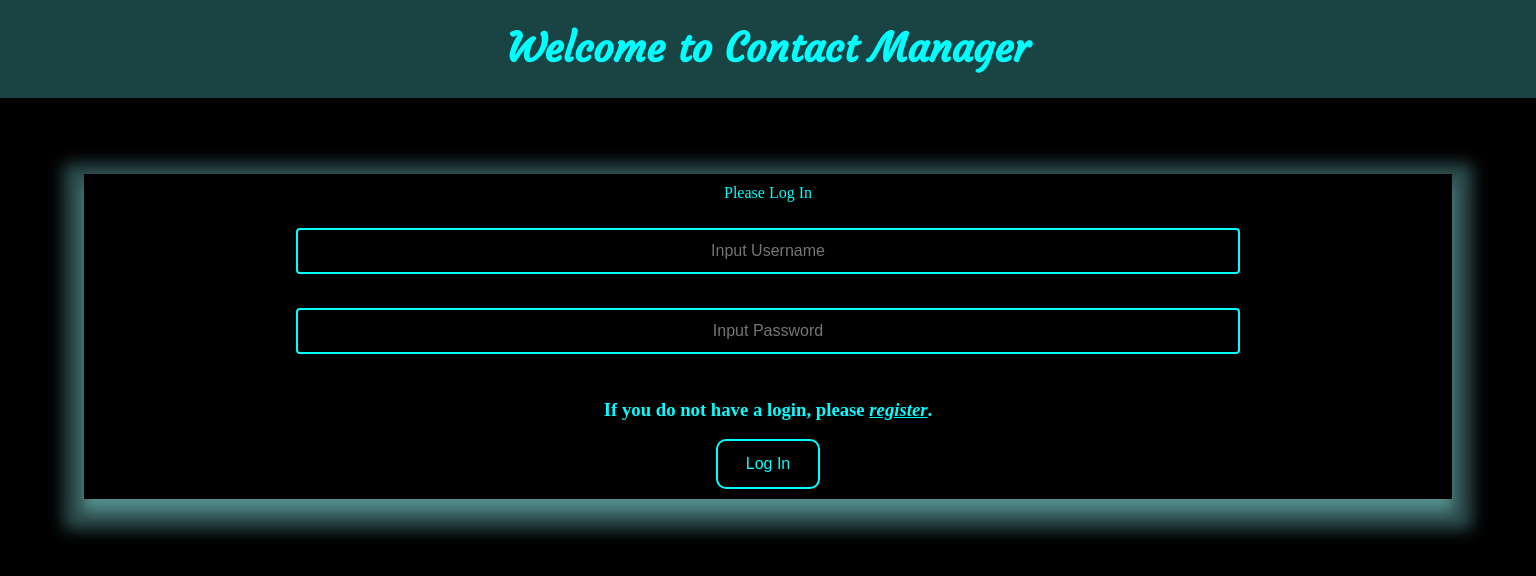
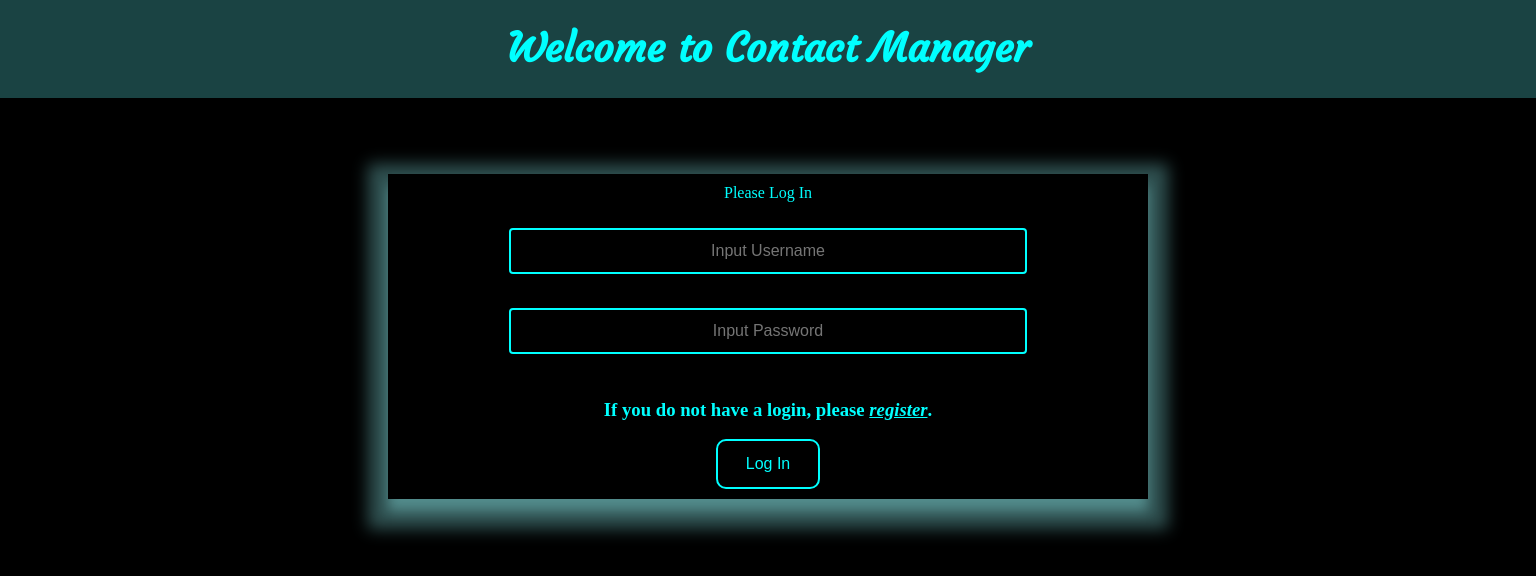
Before and after one commit to BunnyCorruption/contact-manager, a PHP site: page / in a window 1536 px wide. Shown: the top 576 px of the page. Run offline with PHP 8.4, Linux system fonts and the light colour scheme; some web fonts are replaced.

Commit message:
breakpoint for login bar for larger screen width

```diff
--- a/html/css/styles.css
+++ b/html/css/styles.css
@@ -33,6 +33,18 @@ a:hover {
     border-color: aqua;*/
     box-shadow: 0 10px 15px 20px rgba(115, 194, 194, 0.411), 0 12px 12px rgba(115, 194, 194, 0.521);
 
+}
+/* So the login bars aren't so wide when full screen */
+@media (min-width: 1400px){
+  #loginDiv, #registrationDiv {
+    padding: 10px;
+    margin: 5% 25% 2% 25%;
+    /*background-color: rgba(115, 194, 194, 0.521);
+    border-width: 1px;
+    border-style: solid;
+    border-color: aqua;*/
+    box-shadow: 0 10px 15px 20px rgba(115, 194, 194, 0.411), 0 12px 12px rgba(115, 194, 194, 0.521);
+}
 }
 
 #regFirstName, #regLastName {
```
